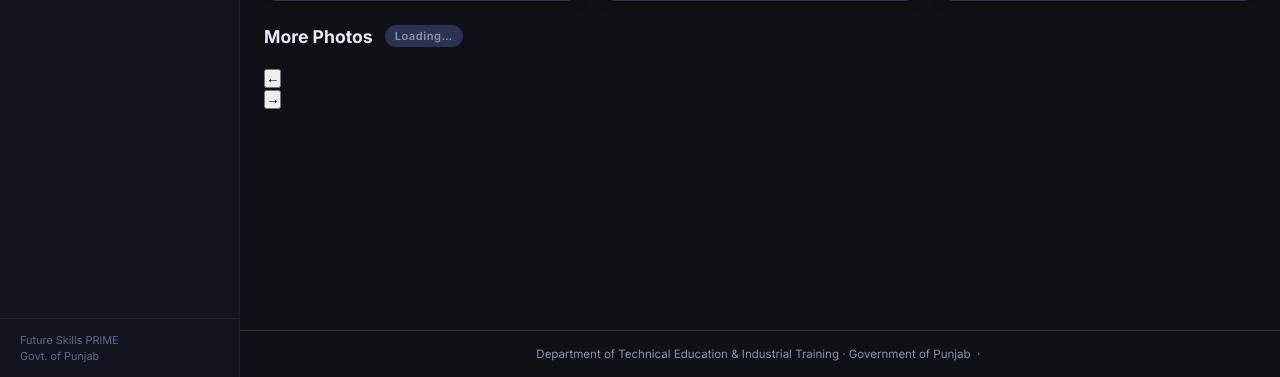
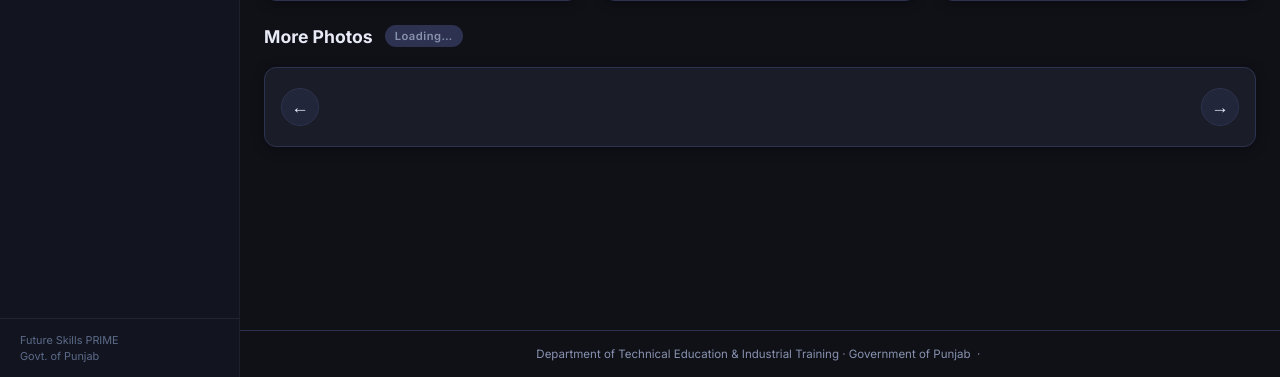
Before and after one commit to lovnishverma/dte_dashboard, a Flask app: page / in a window 1280 px wide, after a click that opens the changed part. Shown: the part 423-800 px from the top of the page. Run offline with Flask 3, Linux system fonts and the light colour scheme; data that the repository does not hold is empty.

Commit message:
Update style.css

```diff
--- a/static/css/style.css
+++ b/static/css/style.css
@@ -412,6 +412,107 @@ body {
   background: var(--surface);
 }
 
+/* ── Participant Photo Carousel ──────────────────────────────────────── */
+.carousel-section {
+  margin-top: 24px;
+}
+.carousel-wrapper {
+  display: flex;
+  align-items: center;
+  gap: 12px;
+  background: var(--surface);
+  border: 1px solid var(--border);
+  border-radius: var(--radius);
+  padding: 20px 16px;
+  box-shadow: var(--shadow-card);
+}
+.carousel-track-container {
+  flex: 1;
+  overflow: hidden;
+}
+.carousel-track {
+  display: flex;
+  gap: 14px;
+  transition: transform 0.4s cubic-bezier(0.25, 0.46, 0.45, 0.94);
+}
+.carousel-item {
+  flex-shrink: 0;
+  width: 130px;
+  cursor: pointer;
+  text-align: center;
+}
+.carousel-item img {
+  width: 110px;
+  height: 110px;
+  border-radius: 50%;
+  object-fit: cover;
+  object-position: top;
+  border: 3px solid var(--border);
+  transition: border-color 0.2s, transform 0.2s;
+  display: block;
+  margin: 0 auto 8px;
+  background: var(--surface-2);
+}
+.carousel-item:hover img {
+  border-color: var(--accent-blue);
+  transform: scale(1.06);
+}
+.carousel-item-label {
+  font-size: 0.72rem;
+  font-weight: 600;
+  color: var(--text-muted);
+  margin-top: 4px;
+}
+.carousel-btn {
+  flex-shrink: 0;
+  width: 38px;
+  height: 38px;
+  border-radius: 50%;
+  background: var(--surface-2);
+  border: 1px solid var(--border);
+  color: var(--text);
+  font-size: 1.1rem;
+  cursor: pointer;
+  display: flex;
+  align-items: center;
+  justify-content: center;
+  transition: background 0.2s, border-color 0.2s;
+  font-family: var(--font);
+}
+.carousel-btn:hover { background: var(--badge-bg); border-color: var(--accent-blue); }
+.carousel-btn:disabled { opacity: 0.35; cursor: default; }
+.carousel-dots {
+  display: flex;
+  justify-content: center;
+  gap: 6px;
+  margin-top: 14px;
+  flex-wrap: wrap;
+}
+.carousel-dot {
+  width: 7px;
+  height: 7px;
+  border-radius: 50%;
+  background: var(--border);
+  border: none;
+  cursor: pointer;
+  transition: background 0.2s, transform 0.2s;
+  padding: 0;
+}
+.carousel-dot.active {
+  background: var(--accent-blue);
+  transform: scale(1.3);
+}
+.carousel-empty {
+  text-align: center;
+  color: var(--text-muted);
+  font-size: 0.85rem;
+  padding: 24px;
+  width: 100%;
+}
+@media (max-width: 768px) {
+  .carousel-item { width: 100px; }
+  .carousel-item img { width: 80px; height: 80px; }
+}
 
 /* ── Table ───────────────────────────────────────────────────────────── */
 .table-toolbar { display: flex; flex-wrap: wrap; gap: 10px; margin-bottom: 14px; }
```
